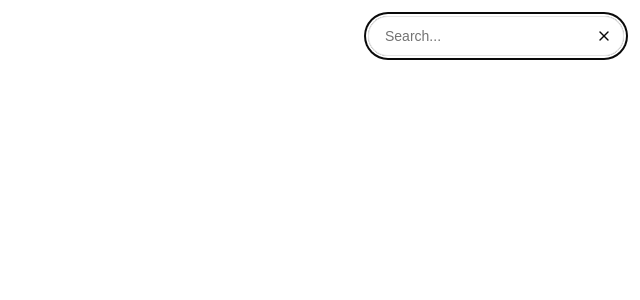
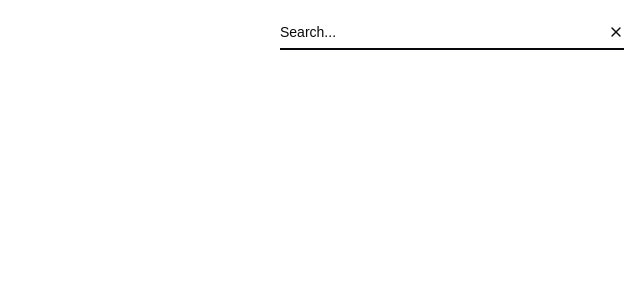
Before and after one commit to damiensolo/nav-search, a Next.js app: page / in a window 1280 px wide. Both pictures are taken after a click on the button 1244 px from the left and 36 px from the top of the page. Shown: the top 300 px of the page, without its empty margins (640-1280 px from the left). Built offline with nearby package versions, Linux system fonts and the light colour scheme.

Commit message:
White label styling and functionality adjustments

```diff
--- a/app/page.tsx
+++ b/app/page.tsx
@@ -1,10 +1,11 @@
-import { SearchButtonComponent } from "@/components/search-button"
+'use client'
 
-export default function Page() {
+import { SearchButton } from '@/components/search-button'
+
+export default function Home() {
   return (
     <main>
-      <SearchButtonComponent />
-      {/* Your main page content goes here */}
+      <SearchButton />
     </main>
   )
 }
--- a/components/search-button.tsx
+++ b/components/search-button.tsx
@@ -4,76 +4,55 @@ import { useState, useRef, useEffect } from 'react'
 import { Search, X } from 'lucide-react'
 import { Button } from '@/components/ui/button'
 import { Input } from '@/components/ui/input'
+import { cn } from '@/lib/utils'
 
-export function SearchButtonComponent() {
-  const [isExpanded, setIsExpanded] = useState(false)
+export function SearchButton() {
+  const [isOpen, setIsOpen] = useState(false)
   const [searchValue, setSearchValue] = useState('')
-  const formRef = useRef<HTMLFormElement>(null)
   const inputRef = useRef<HTMLInputElement>(null)
 
-  const handleToggle = () => {
-    setIsExpanded(!isExpanded)
-    if (!isExpanded) {
-      setTimeout(() => inputRef.current?.focus(), 300) // Focus after animation
+  useEffect(() => {
+    if (isOpen) {
+      setTimeout(() => {
+        inputRef.current?.focus()
+      }, 100)
     } else {
       setSearchValue('')
     }
-  }
-
-  const handleChange = (e: React.ChangeEvent<HTMLInputElement>) => {
-    setSearchValue(e.target.value)
-  }
-
-  const handleSubmit = (e: React.FormEvent) => {
-    e.preventDefault()
-    // Implement your search logic here
-    console.log('Searching for:', searchValue)
-  }
-
-  const handleClickOutside = (event: MouseEvent) => {
-    if (formRef.current && !formRef.current.contains(event.target as Node)) {
-      setIsExpanded(false)
-      setSearchValue('')
-    }
-  }
-
-  useEffect(() => {
-    if (isExpanded) {
-      document.addEventListener('mousedown', handleClickOutside)
-    } else {
-      document.removeEventListener('mousedown', handleClickOutside)
-    }
-
-    return () => {
-      document.removeEventListener('mousedown', handleClickOutside)
-    }
-  }, [isExpanded])
+  }, [isOpen])
 
   return (
-    <div className="fixed top-4 right-4 z-50">
-      <div className={`transition-all duration-300 ease-in-out ${isExpanded ? 'w-64' : 'w-10'}`}>
-        <form ref={formRef} onSubmit={handleSubmit} className="flex items-center justify-end">
-          <Button
-            type="button"
-            onClick={handleToggle}
-            className="absolute right-0 z-10 h-10 w-10 p-0 rounded-full transition-opacity duration-300 ease-in-out bg-transparent hover:bg-transparent"
-            aria-label={isExpanded ? "Close search" : "Search"}
-            variant="ghost"
-          >
-            {isExpanded ? <X className="w-5 h-5" /> : <Search className="w-5 h-5" />}
-          </Button>
-          <Input
-            ref={inputRef}
-            type="text"
-            placeholder="Search..."
-            value={searchValue}
-            onChange={handleChange}
-            className={`pr-12 pl-4 h-10 w-full rounded-full transition-all duration-300 ease-in-out focus-visible:ring-2 focus-visible:ring-ring focus-visible:ring-offset-2 ${
-              isExpanded ? 'opacity-100' : 'opacity-0 pointer-events-none'
-            }`}
-          />
-        </form>
+    <div className={cn(
+      "fixed top-4 right-4 flex items-center",
+      isOpen && "border-b-2 border-zinc-950"
+    )}>
+      <div
+        className={cn(
+          "overflow-hidden transition-all duration-300 ease-in-out",
+          isOpen ? "w-[320px] opacity-100" : "w-0 opacity-0"
+        )}
+      >
+        <Input
+          ref={inputRef}
+          type="search"
+          value={searchValue}
+          onChange={(e) => setSearchValue(e.target.value)}
+          placeholder="Search..."
+          className="w-[320px] h-8 border-0 rounded-none focus:ring-0 bg-transparent [&::-webkit-search-cancel-button]:hidden px-0 placeholder:text-zinc-950"
+        />
       </div>
+      <Button
+        variant="ghost"
+        size="icon"
+        onClick={() => setIsOpen(!isOpen)}
+        className="hover:bg-transparent p-0 h-8 w-auto ml-2"
+      >
+        {isOpen ? (
+          <X className="h-4 w-4" />
+        ) : (
+          <Search className="h-4 w-4" />
+        )}
+      </Button>
     </div>
   )
 }
--- a/components/ui/button.tsx
+++ b/components/ui/button.tsx
@@ -1,3 +1,5 @@
+'use client'
+
 import * as React from "react"
 import { Slot } from "@radix-ui/react-slot"
 import { cva, type VariantProps } from "class-variance-authority"
--- a/components/ui/input.tsx
+++ b/components/ui/input.tsx
@@ -1,3 +1,5 @@
+'use client'
+
 import * as React from "react"
 
 import { cn } from "@/lib/utils"
@@ -11,7 +13,7 @@ const Input = React.forwardRef<HTMLInputElement, InputProps>(
       <input
         type={type}
         className={cn(
-          "flex h-9 w-full rounded-md border border-input bg-transparent px-3 py-1 text-sm shadow-sm transition-colors file:border-0 file:bg-transparent file:text-sm file:font-medium file:text-foreground placeholder:text-muted-foreground focus-visible:outline-none focus-visible:ring-1 focus-visible:ring-ring disabled:cursor-not-allowed disabled:opacity-50",
+          "flex h-9 w-full rounded-md border border-input bg-transparent px-1 py-1 text-sm shadow-sm transition-colors file:border-0 file:bg-transparent file:text-sm file:font-medium file:text-foreground placeholder:text-muted-foreground focus-visible:outline-none focus-visible:ring-1 focus-visible:ring-ring disabled:cursor-not-allowed disabled:opacity-50",
           className
         )}
         ref={ref}
```
Also changed, not shown: 1 other file (tests, documents, lock files or other folders).
